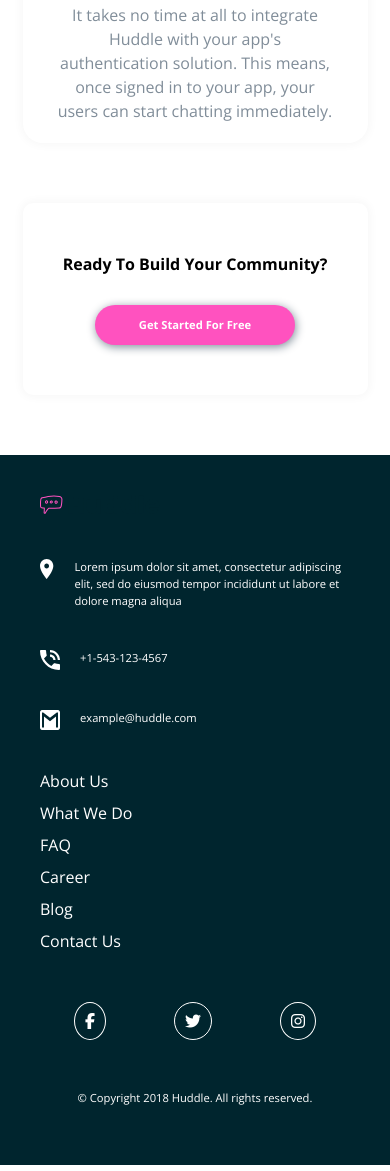
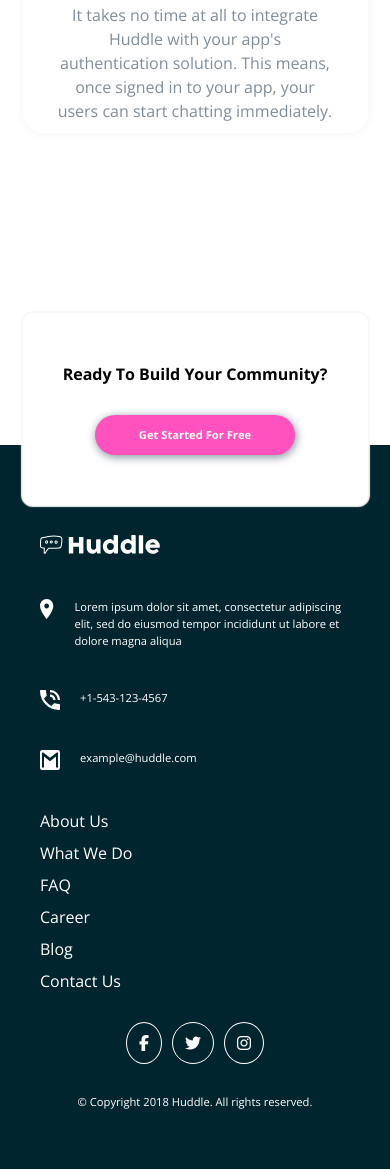
Before and after one commit to Fran3103/Huddle-landing-page, a plain HTML site: page index.html in a window 390 px wide. Shown: the part 2049-3220 px from the top of the page. Drawn offline with nearby package versions, Linux system fonts and the light colour scheme.

Commit message:
version mobile terminada 2

```diff
--- a/Sass/style.scss
+++ b/Sass/style.scss
@@ -144,12 +144,15 @@ body{
         }
         .card-3{
             p{
-                padding: 0 35px 20px 35px;
+                padding: 0 35px 10px 35px;
             }
         }
     }
 
     .ready{
+
+        position: relative;
+        top: 120px;
         margin: 60px 0;
         .card-ready{
         display: flex;
@@ -158,11 +161,12 @@ body{
         align-items: center;
         background-color: #fff;
         border-radius: 10px;
-        box-shadow: 0 0 10px 2px #f7f7f7;
+        box-shadow: 0 0 1px 2px #f7f7f7;
         width: 345px;
         padding: 20px;
         text-align: center;
         position: relative;
+        top: 0;
 
 
         h3{
@@ -195,8 +199,10 @@ footer{
         width: 100vw;
         padding: 20px;
 
+
         .container-footer{
 
+            margin-top: 50px;
             display: flex;
             flex-direction: column;
             align-items: flex-start;
@@ -207,7 +213,8 @@ footer{
         .logo-footer{
             img{
                 width: 120px;
-                margin-bottom: 20px;} }
+                margin-bottom: 20px;
+                } }
         .contacto{
             gap: 30px;
             .location{
@@ -241,12 +248,14 @@ footer{
         .redes{
             display: flex;
             width: 100%;
-            justify-content: space-around;
+            height: 100%;
+            justify-content: center;
+            gap: 10px;
             align-items: center;
-            margin: 30px 0;
+            margin: 10px 0;
             i{
                 color: #fff;
-                padding: 10px;
+                padding: 12px;
                 border-radius: 50%;
                 border: 1px solid #fff ;
             }
--- a/index.html
+++ b/index.html
@@ -74,7 +74,7 @@
   <footer>
 <div class="container-footer">
   <div class="logo-footer">
-    <img src="/images/logo.svg" alt="logo-footer">
+    <img src="/images/logo - copia.svg" alt="logo-footer">
   </div>
 <div class="contacto">
   <div class="location">
```
Also changed, not shown: Sass/style.css, images/logo - copia.svg (added), 1 other file.
